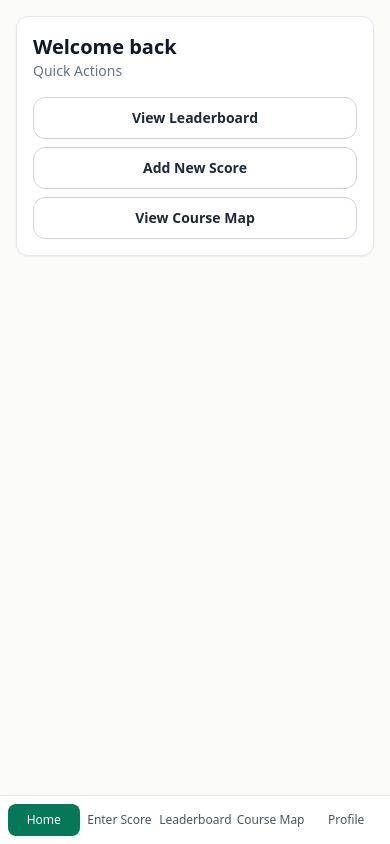
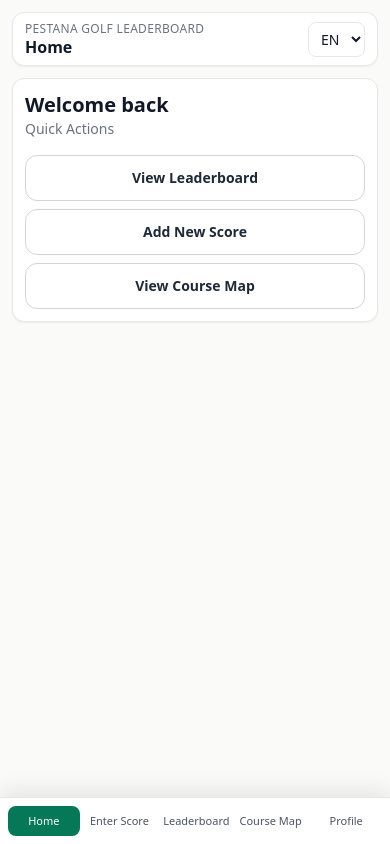
Before and after one commit to juandrep/Golfpwa, a React (Vite) app: page / in a window 390 px wide. Built offline with nearby package versions, Linux system fonts and the light colour scheme.

Commit message:
Improve mobile UX layout and touch interactions

```diff
--- a/src/app/App.tsx
+++ b/src/app/App.tsx
@@ -62,8 +62,21 @@ function AppShell() {
     );
   }, [navigate, pathname, t]);
 
+  const activeNav = navItems.find((item) => item.path === pathname) ?? navItems[0];
+
   return (
-    <main className="mx-auto min-h-screen max-w-6xl px-4 pb-24 pt-4 sm:px-6">
+    <main className="mx-auto min-h-screen max-w-6xl px-3 pb-28 pt-3 sm:px-6 sm:pb-24 sm:pt-4">
+      <header className="mb-3 flex items-center justify-between rounded-xl border border-gray-200 bg-white px-3 py-2 shadow-sm md:hidden">
+        <div>
+          <p className="text-xs uppercase tracking-wide text-gray-500">{t('app.name')}</p>
+          <h1 className="text-base font-semibold leading-tight">{t(`nav.${activeNav.key}`)}</h1>
+        </div>
+        <select className="rounded-lg border border-gray-200 bg-white px-2 py-1.5 text-sm" value={locale} onChange={(event) => setLocale(event.target.value as 'en' | 'pt')}>
+          <option value="en">EN</option>
+          <option value="pt">PT</option>
+        </select>
+      </header>
+
       <header className="mb-4 hidden items-center justify-between rounded-xl border border-gray-200 bg-white px-4 py-3 shadow-sm md:flex">
         <h1 className="text-xl font-semibold">{t('app.name')}</h1>
         <nav className="flex gap-1">
@@ -85,9 +98,9 @@ function AppShell() {
         content
       )}
 
-      <nav className="fixed inset-x-0 bottom-0 mx-auto grid max-w-6xl grid-cols-5 gap-1 border-t border-gray-200 bg-white p-2 md:hidden">
+      <nav className="fixed inset-x-0 bottom-0 z-20 mx-auto grid max-w-6xl grid-cols-5 gap-1 border-t border-gray-200 bg-white/95 p-2 pb-[calc(env(safe-area-inset-bottom)+0.5rem)] shadow-[0_-8px_20px_rgba(0,0,0,0.08)] backdrop-blur md:hidden">
         {navItems.map((item) => (
-          <button key={item.path} onClick={() => navigate(item.path)} className={`rounded-lg py-2 text-xs ${pathname === item.path ? 'bg-emerald-700 text-white' : 'text-gray-600'}`}>
+          <button key={item.path} onClick={() => navigate(item.path)} className={`rounded-lg px-1 py-2 text-[11px] font-medium leading-tight ${pathname === item.path ? 'bg-emerald-700 text-white' : 'text-gray-600'}`}>
             {t(`nav.${item.key}`)}
           </button>
         ))}
--- a/src/styles.css
+++ b/src/styles.css
@@ -5,3 +5,9 @@
 :root { color-scheme: light; }
 body { @apply m-0 bg-stone-50 font-sans text-[15px] text-gray-900; }
 #root { @apply min-h-screen; }
+
+@supports (padding: max(0px)) {
+  body {
+    padding-bottom: env(safe-area-inset-bottom);
+  }
+}
--- a/src/ui/components.tsx
+++ b/src/ui/components.tsx
@@ -2,7 +2,7 @@ import type { PropsWithChildren, ButtonHTMLAttributes, InputHTMLAttributes } fro
 import { theme } from '../config/theme';
 
 export function Card({ children, className = '' }: PropsWithChildren<{ className?: string }>) {
-  return <section className={`rounded-xl border border-gray-200 bg-white p-4 shadow-sm transition hover:shadow-soft ${className}`}>{children}</section>;
+  return <section className={`rounded-xl border border-gray-200 bg-white p-3 shadow-sm transition hover:shadow-soft sm:p-4 ${className}`}>{children}</section>;
 }
 
 type ButtonVariant = 'primary' | 'secondary' | 'ghost';
@@ -17,7 +17,7 @@ export function Button({ className = '', variant = 'primary', ...props }: Button
   return (
     <button
       {...props}
-      className={`rounded-xl px-4 py-2.5 text-sm font-semibold transition active:scale-[0.99] disabled:opacity-40 ${variantClass} ${className}`}
+      className={`rounded-xl px-4 py-3 text-sm font-semibold transition active:scale-[0.99] disabled:opacity-40 sm:py-2.5 ${variantClass} ${className}`}
     />
   );
 }
@@ -28,13 +28,13 @@ export function Badge({ children, className = '' }: PropsWithChildren<{ classNam
 
 export function SegmentedControl<T extends string>({ options, value, onChange }: { options: Array<{ label: string; value: T }>; value: T; onChange: (value: T) => void }) {
   return (
-    <div className="grid grid-cols-2 gap-1 rounded-xl bg-gray-100 p-1 sm:grid-cols-4">
+    <div className="flex gap-1 overflow-x-auto rounded-xl bg-gray-100 p-1 [-ms-overflow-style:none] [scrollbar-width:none] [&::-webkit-scrollbar]:hidden sm:grid sm:auto-cols-fr sm:grid-flow-col sm:overflow-visible">
       {options.map((option) => (
         <button
           key={option.value}
           type="button"
           onClick={() => onChange(option.value)}
-          className={`rounded-lg px-3 py-2 text-xs font-medium ${value === option.value ? 'bg-white text-gray-900 shadow' : 'text-gray-600'}`}
+          className={`min-w-[110px] whitespace-nowrap rounded-lg px-3 py-2 text-xs font-medium sm:min-w-0 ${value === option.value ? 'bg-white text-gray-900 shadow' : 'text-gray-600'}`}
         >
           {option.label}
         </button>
```
